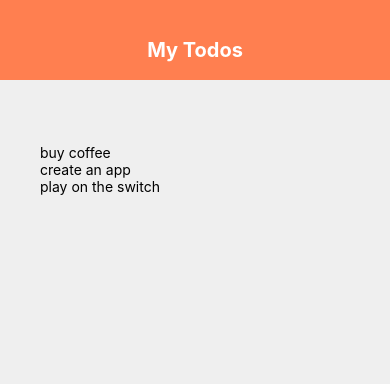
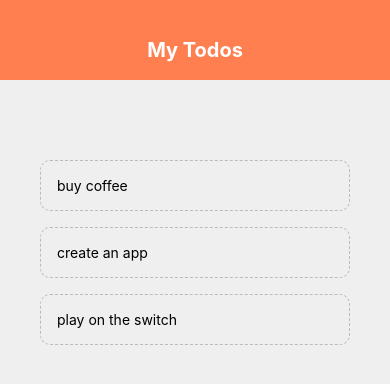
Before and after one commit to jas4code/tnn-react-native, a React Native app: screen / in a window 390 px wide. Shown: the top 384 px of the page. Built offline with nearby package versions, Linux system fonts and the light colour scheme.

Commit message:
Tofo App (part 2)

```diff
--- a/App.js
+++ b/App.js
@@ -1,6 +1,7 @@
 import React, { useState } from 'react';
 import { StyleSheet, Text, View, FlatList } from 'react-native';
 import Header from './components/header';
+import TodoItem from './components/todoItem';
 
 export default function App() {
 	const [todos, setTodos] = useState([
@@ -8,6 +9,12 @@
 		{ text: 'create an app', key: '2' },
 		{ text: 'play on the switch', key: '3' },
 	]);
+
+	const pressHandler = (key) => {
+		setTodos((prevTodos) => {
+			return prevTodos.filter((todo) => todo.key != key);
+		});
+	};
 
 	return (
 		<View style={styles.container}>
@@ -17,7 +24,9 @@
 				<View style={styles.list}>
 					<FlatList
 						data={todos}
-						renderItem={({ item }) => <Text>{item.text}</Text>}
+						renderItem={({ item }) => (
+							<TodoItem item={item} pressHandler={pressHandler} />
+						)}
 					/>
 				</View>
 			</View>
--- /dev/null
+++ b/components/todoItem.js
@@ -0,0 +1,23 @@
+import React from 'react';
+import { StyleSheet, Text, TouchableOpacity } from 'react-native';
+
+const TodoItem = ({ item, pressHandler }) => {
+	return (
+		<TouchableOpacity onPress={() => pressHandler(item.key)}>
+			<Text style={styles.item}>{item.text}</Text>
+		</TouchableOpacity>
+	);
+};
+
+const styles = StyleSheet.create({
+	item: {
+		padding: 16,
+		marginTop: 16,
+		borderColor: '#bbb',
+		borderWidth: 1,
+		borderStyle: 'dashed',
+		borderRadius: 10,
+	},
+});
+
+export default TodoItem;
```
